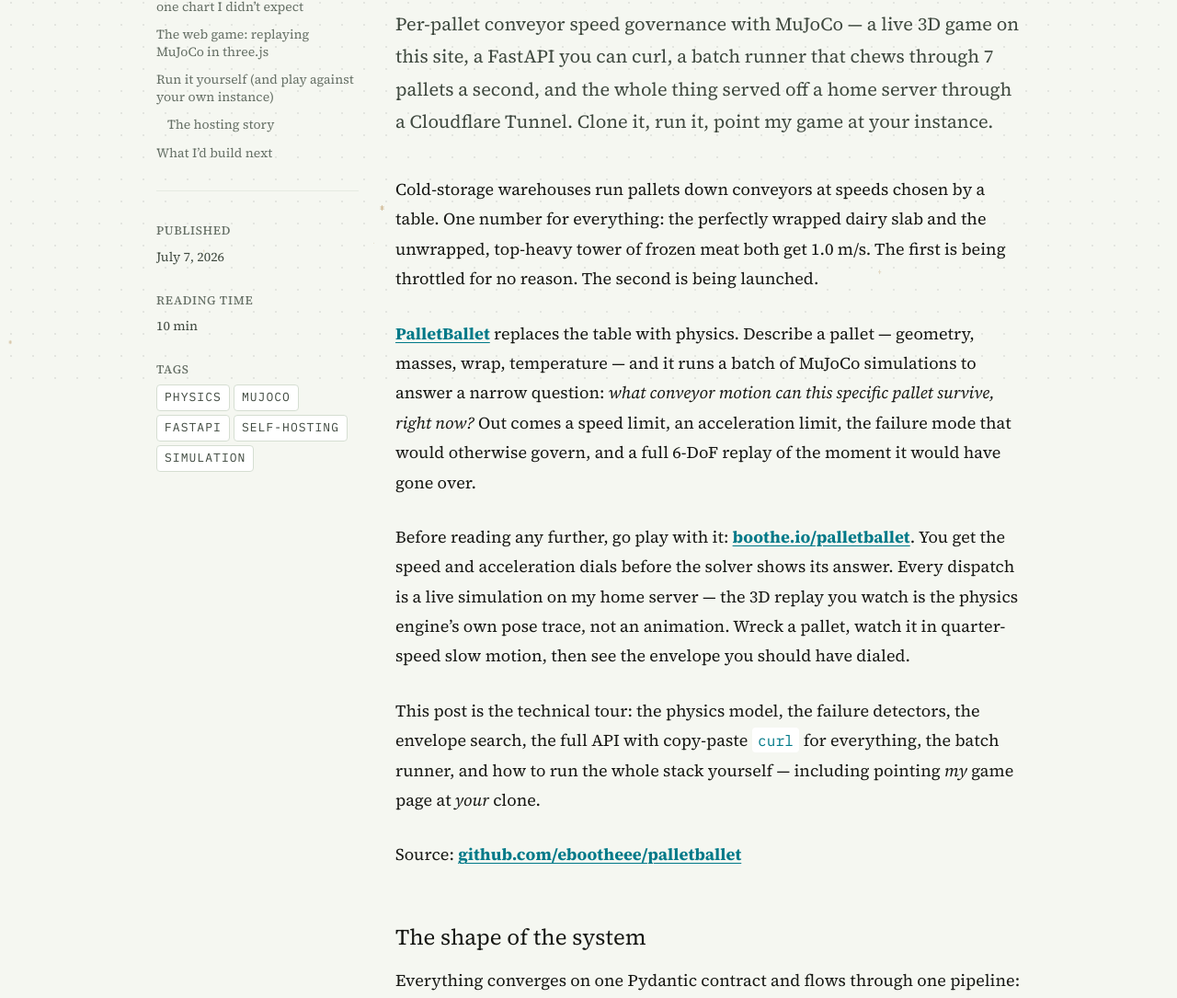
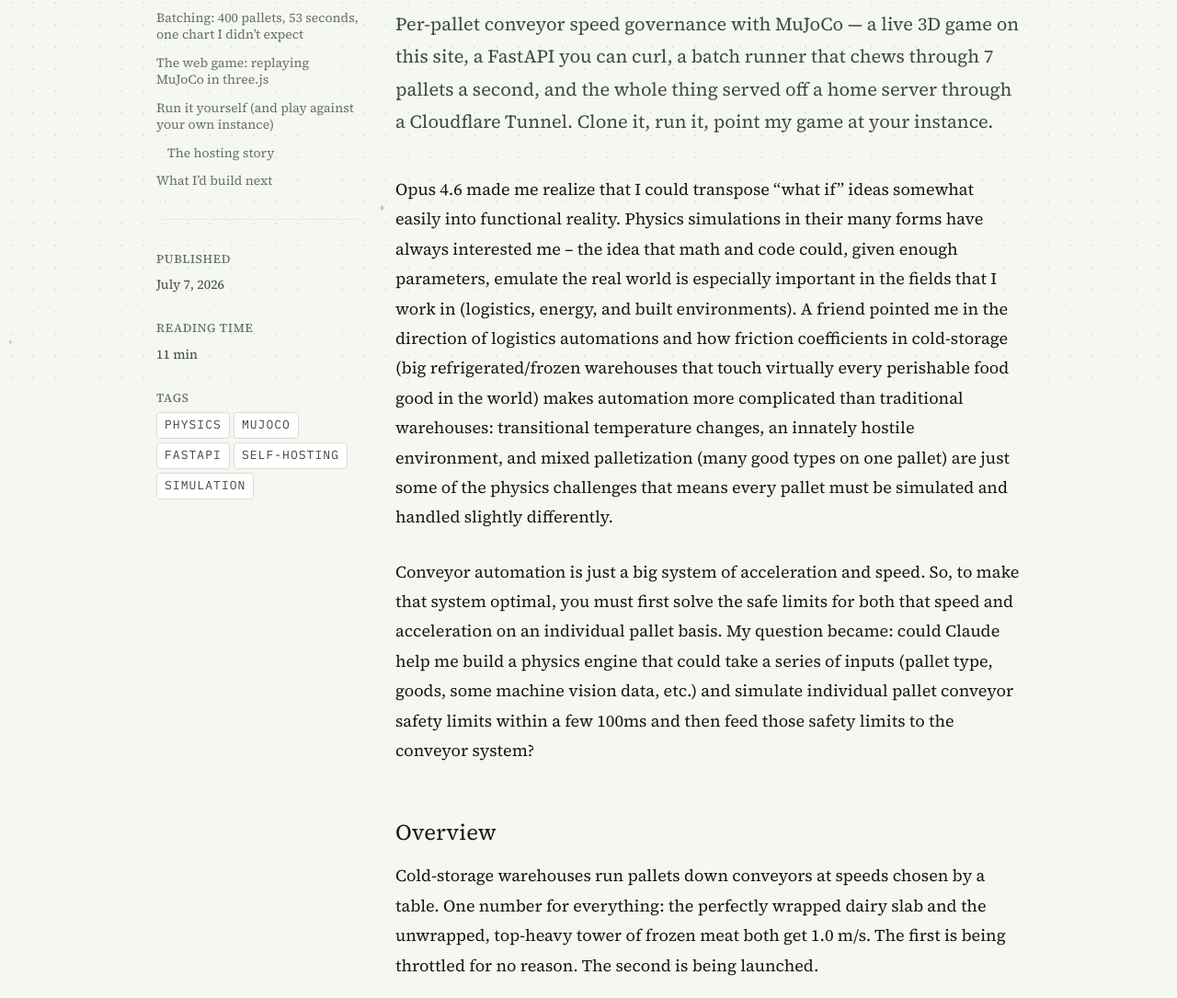
Before and after one commit to ebootheee/bootheio-main, an Astro site: page /posts/launching-palletballet in a window 1280 px wide. Shown: the part 369-1454 px from the top of the page at 92% size. Built offline with nearby package versions, Linux system fonts and the light colour scheme; Astro itself is replaced by a stand-in of ours.

Commit message:
Update launching-palletballet.md

```diff
--- a/src/content/posts/launching-palletballet.md
+++ b/src/content/posts/launching-palletballet.md
@@ -6,6 +6,12 @@
 tags: ["physics", "mujoco", "fastapi", "self-hosting", "simulation"]
 categories: ["projects"]
 ---
+
+Opus 4.6 made me realize that I could transpose "what if" ideas somewhat easily into functional reality. Physics simulations in their many forms have always interested me -- the idea that math and code could, given enough parameters, emulate the real world is especially important in the fields that I work in (logistics, energy, and built environments). A friend pointed me in the direction of logistics automations and how friction coefficients in cold-storage (big refrigerated/frozen warehouses that touch virtually every perishable food good in the world) makes automation more complicated than traditional warehouses: transitional temperature changes, an innately hostile environment, and mixed palletization (many good types on one pallet) are just some of the physics challenges that means every pallet must be simulated and handled slightly differently.
+
+Conveyor automation is just a big system of acceleration and speed. So, to make that system optimal, you must first solve the safe limits for both that speed and acceleration on an individual pallet basis. My question became: could Claude help me build a physics engine that could take a series of inputs (pallet type, goods, some machine vision data, etc.) and simulate individual pallet conveyor safety limits within a few 100ms and then feed those safety limits to the conveyor system?
+
+## Overview
 
 Cold-storage warehouses run pallets down conveyors at speeds chosen by a table. One number for everything: the perfectly wrapped dairy slab and the unwrapped, top-heavy tower of frozen meat both get 1.0 m/s. The first is being throttled for no reason. The second is being launched.
 
```
